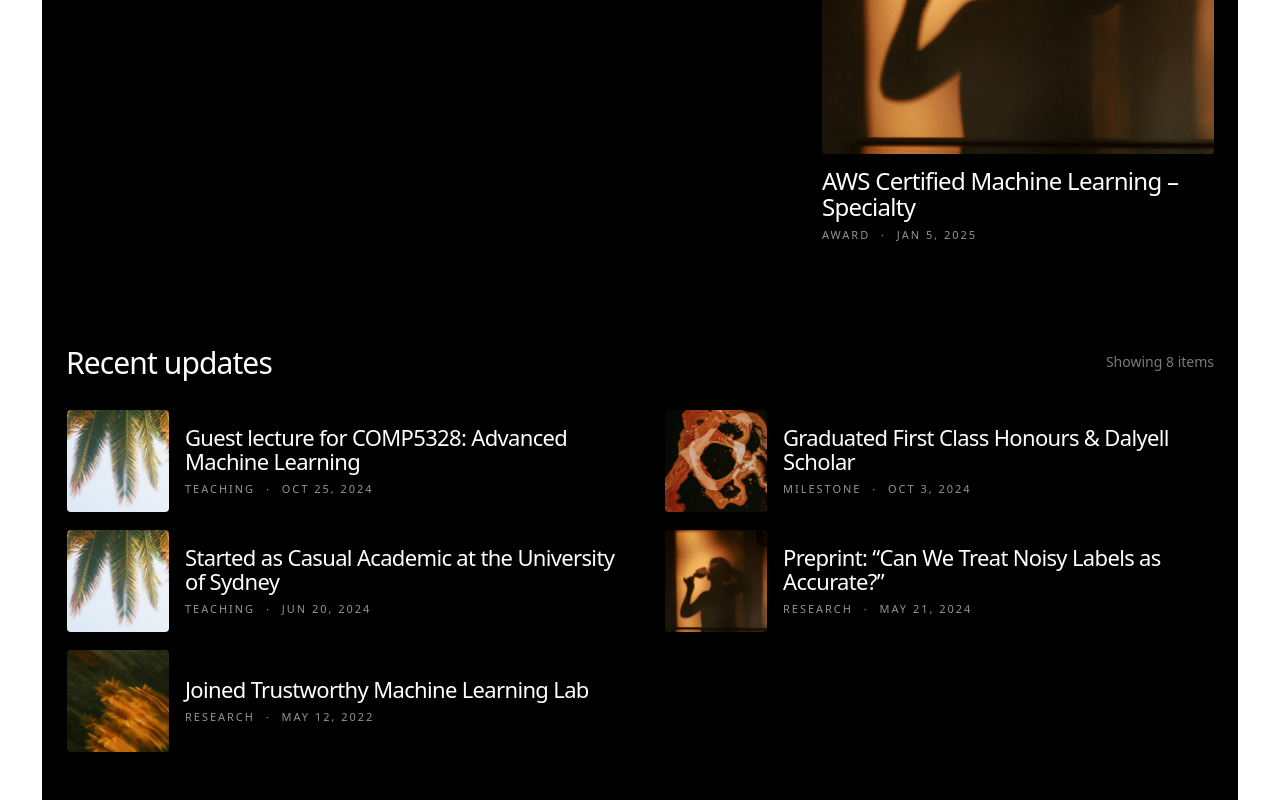
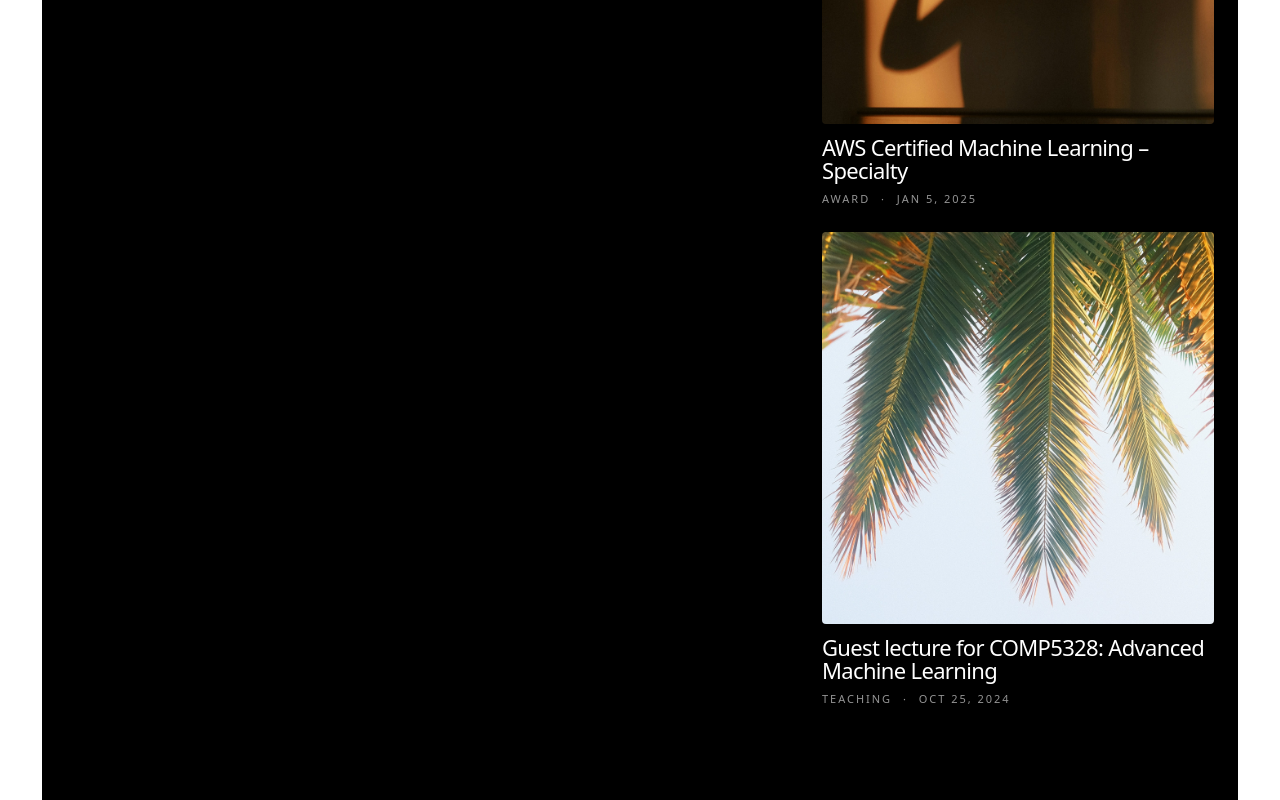
Before and after one commit to kyxzhe/kyxzhe.github.io, a Next.js app: page /news in a window 1280 px wide. Shown: the part 1240-2040 px from the top of the page. Built offline with nearby package versions, Linux system fonts and the light colour scheme.

Commit message:
fix(news): adjust sticky card flow

```diff
--- a/src/app/news/page.tsx
+++ b/src/app/news/page.tsx
@@ -95,8 +95,8 @@ export default function NewsPage() {
   }, [filteredItems]);
 
   const leadItem = sortedItems[0];
-  const sideRailItems = sortedItems.slice(1, 3);
-  const recentItems = sortedItems.slice(3);
+  const sideRailItems = sortedItems.slice(1, 4);
+  const recentItems = sortedItems.slice(4);
   const leftColumnItems = recentItems.filter((_, index) => index % 2 === 0);
   const rightColumnItems = recentItems.filter((_, index) => index % 2 === 1);
 
@@ -156,8 +156,8 @@ export default function NewsPage() {
         </div>
 
         {leadItem && (
-          <section className="grid gap-3 lg:grid-cols-[minmax(0,1.45fr)_360px] xl:grid-cols-[minmax(0,1.7fr)_392px] items-start">
-            <ClickableCard item={leadItem} className="block">
+          <section className="grid gap-3 lg:grid-cols-[minmax(0,1.42fr)_360px] xl:grid-cols-[minmax(0,1.64fr)_392px] items-start">
+            <ClickableCard item={leadItem} className="block lg:self-start lg:sticky lg:top-8">
               <motion.article
                 whileHover={{ y: -3 }}
                 transition={{ duration: 0.24, ease: [0.22, 1, 0.36, 1] }}
@@ -185,7 +185,7 @@ export default function NewsPage() {
               </motion.article>
             </ClickableCard>
 
-            <div className="flex flex-col gap-6 lg:sticky lg:top-8">
+            <div className="flex flex-col gap-6">
               {sideRailItems.map((item) => (
                 <ClickableCard key={item.id} item={item} className="block">
                   <motion.article
@@ -204,8 +204,8 @@ export default function NewsPage() {
                         />
                       </div>
                     </div>
-                    <div className="pt-3.5">
-                      <h3 className="max-w-[24rem] text-[24px] leading-[1.08] tracking-[-0.03em] text-white">
+                    <div className="pt-3">
+                      <h3 className="max-w-[24rem] text-[22px] leading-[1.08] tracking-[-0.03em] text-white">
                         {item.title}
                       </h3>
                       <div className="pt-2">
```
